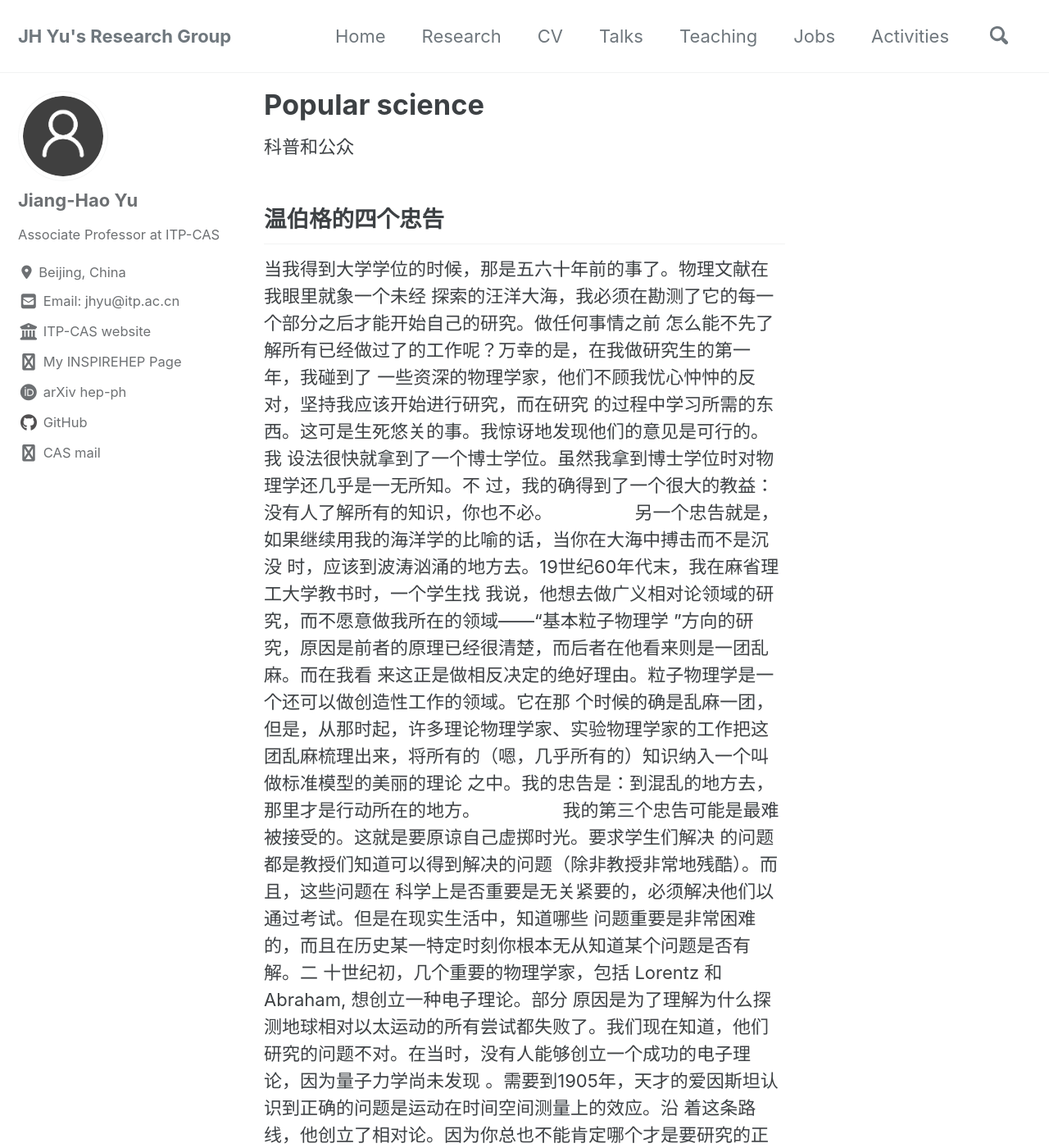
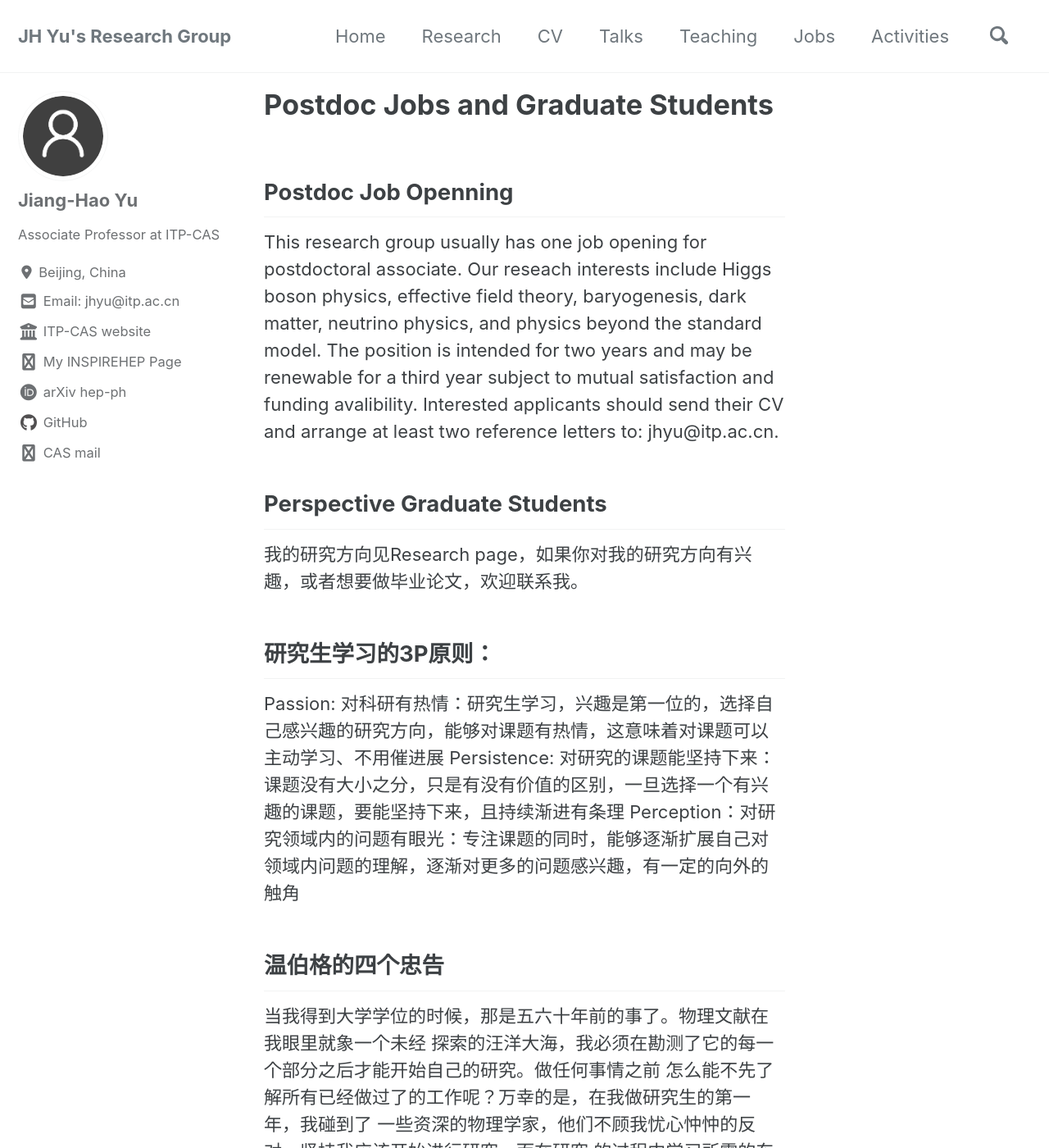
Before and after one commit to jhyu-itp/jhyu-itp.github.io, a Jekyll site: the page built from _pages/science.md, in a window 1280 px wide and 1400 px high. Shown: the whole window at 82% size. Built offline with Jekyll 4.4.1, drawn with Linux system fonts in a browser that asks for light colours; cached includes are drawn as plain includes; nearby versions of some CDN libraries; a style sheet for code colours, icons or effects is not loaded.

Commit message:
Update science.md

```diff
--- a/_pages/science.md
+++ b/_pages/science.md
@@ -1,17 +1,28 @@
 ---
-title: "Popular science"
+title: "Postdoc Jobs and Graduate Students"
 excerpt: "List of Popular science"
 permalink: /science/
 layout: science
 ---
 
-科普和公众
+## Postdoc Job Openning
 
+This research group usually has one job opening for postdoctoral associate. Our reseach interests include Higgs boson physics, effective field theory, baryogenesis, dark matter, neutrino physics, and physics beyond the standard model. The position is intended for two years and may be renewable for a third year subject to mutual satisfaction and funding avalibility. Interested applicants should send their CV and arrange at least two reference letters to: jhyu@itp.ac.cn.
+
+
+## Perspective Graduate Students
+
+我的研究方向见Research page，如果你对我的研究方向有兴趣，或者想要做毕业论文，欢迎联系我。
+
+
+## 研究生学习的3P原则：
+
+Passion: 对科研有热情：研究生学习，兴趣是第一位的，选择自己感兴趣的研究方向，能够对课题有热情，这意味着对课题可以主动学习、不用催进展
+Persistence: 对研究的课题能坚持下来：课题没有大小之分，只是有没有价值的区别，一旦选择一个有兴趣的课题，要能坚持下来，且持续渐进有条理
+Perception：对研究领域内的问题有眼光：专注课题的同时，能够逐渐扩展自己对领域内问题的理解，逐渐对更多的问题感兴趣，有一定的向外的触角
 
 
 ## 温伯格的四个忠告
-
-
 
 当我得到大学学位的时候，那是五六十年前的事了。物理文献在我眼里就象一个未经
 探索的汪洋大海，我必须在勘测了它的每一个部分之后才能开始自己的研究。做任何事情之前
```
Also changed, not shown: other parts of _pages/science.md (+1 -1 lines).
